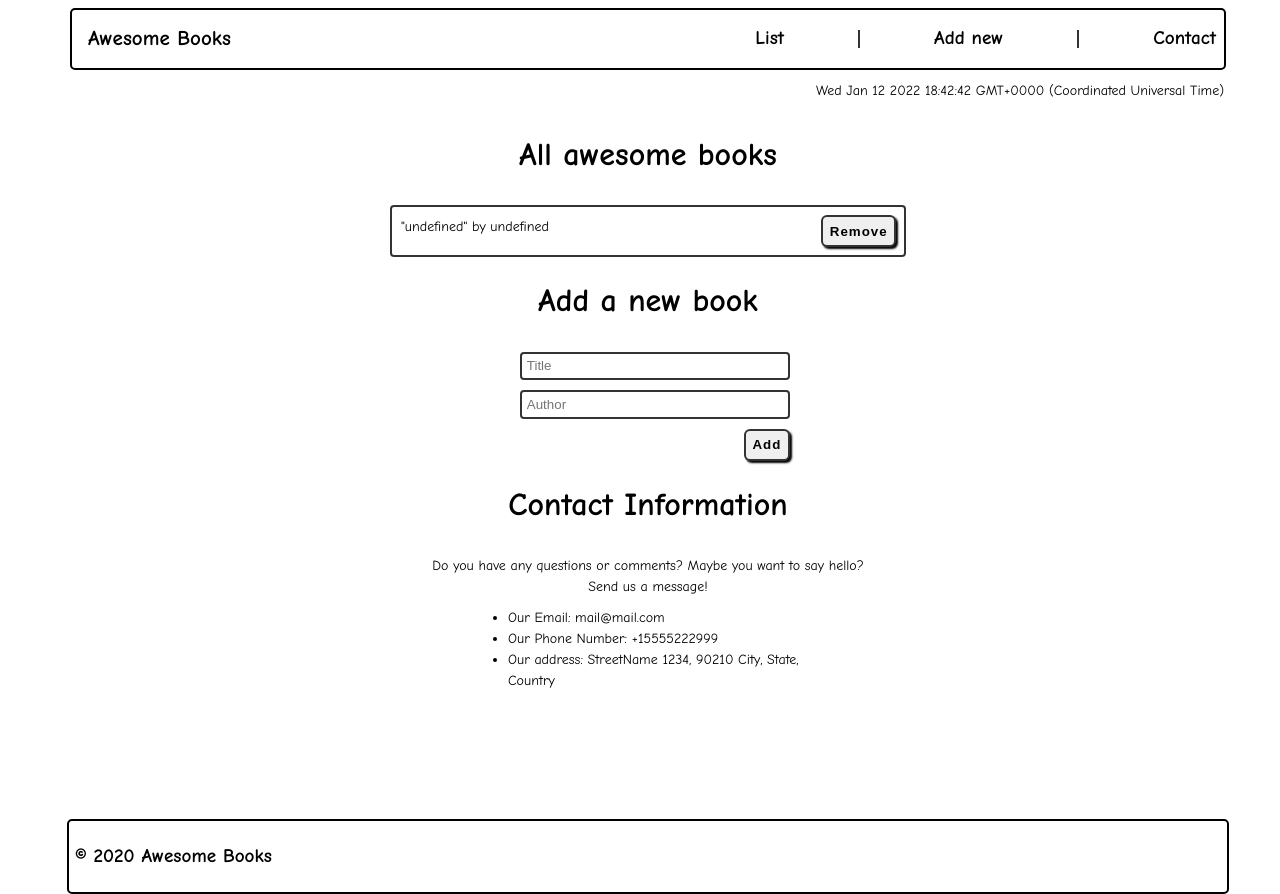
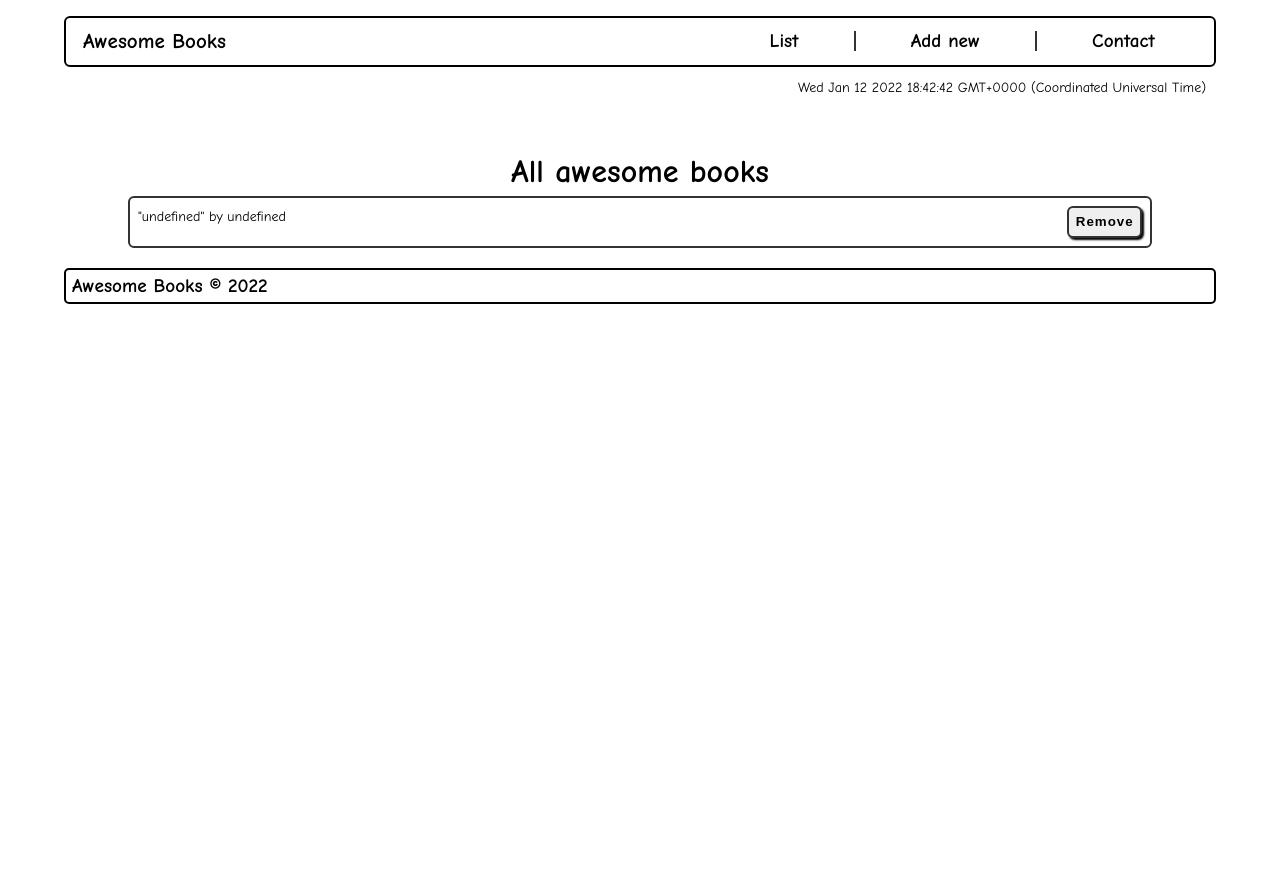
Before and after one commit to sergiogval/awesome-books, a website: page index.html in a window 1280 px wide. After the commit the page ends 816 px from the top, so only its background shows below. Drawn offline with Linux system fonts and the light colour scheme.

Commit message:
Refactor css & html files

```diff
--- a/index.html
+++ b/index.html
@@ -35,7 +35,7 @@
       </div>
     </section>
 
-    <form class="form" id="form">
+    <form class="form hidden" id="form">
       <h2 class="form-title">Add a new book
       </h2>
       <input type="text" name="title" placeholder="Title" required />
@@ -43,7 +43,7 @@
       <button type="submit">Add</button>
     </form>
 
-    <section class="contact" id="contact">
+    <section class="contactSection hidden" id="contactSection">
       <h2 class="contact-title">Contact Information</h2>
       <p class="contact-text">
         Do you have any questions or comments? Maybe you want to say hello? <br> Send us a message!
@@ -57,7 +57,7 @@
   </main>
 
   <footer class="footer">
-    <p class="CopyRight">&copy; 2020 Awesome Books</p>
+    <p class="CopyRight"> Awesome Books &copy; 2022</p>
   </footer>
 
   <script src='logic.js'></script>
--- a/style.css
+++ b/style.css
@@ -1,4 +1,15 @@
 @import url('https://fonts.googleapis.com/css2?family=Comic+Neue:ital,wght@0,300;0,400;0,700;1,300;1,400;1,700&display=swap');
+
+* {
+  margin: 0;
+  padding: 0;
+  box-sizing: border-box;
+}
+
+*::after,
+*::before {
+  box-sizing: inherit;
+}
 
 body {
   font-family: 'Comic Neue', cursive;
@@ -6,34 +17,47 @@ body {
   line-height: 1.5;
   width: 100vw;
   height: 100vh;
+  overflow-x: hidden;
 }
 
 h2 {
   font-size: 2rem;
   margin-top: 20px;
+  text-align: center;
 }
 
 button {
+  display: flex;
   font-weight: bold;
   letter-spacing: 1px;
   padding: 0.4rem;
   border-radius: 6px;
-  margin-left: 16.8em;
+  margin-left: auto;
+  border: 0.125rem #333 solid;
   box-shadow: 2px 2px 2px rgba(0, 0, 0, 1);
 }
 
 input {
   padding: 0.3rem;
   margin-bottom: 10px;
+  width: 100%;
+  border: 2px #333 solid;
+  border-radius: 6px;
+  outline: none;
 }
 
-table {
-  border-collapse: collapse;
+input:focus,
+input:active {
+  border: 3px #333 solid;
 }
 
-input,
-table {
-  width: 100%;
+.listSection {
+  display: flex;
+  flex-direction: column;
+  align-items: center;
+  justify-content: center;
+  margin-block: 20px;
+  height: 100%;
 }
 
 tr:nth-child(even) {
@@ -41,19 +65,9 @@ tr:nth-child(even) {
 }
 
 .all-books {
-  max-width: 32rem;
-  margin-bottom: 4rem;
-}
-
-button,
-input,
-.all-books {
-  border: 0.125rem #333 solid;
-}
-
-input,
-.all-books {
-  border-radius: 0.25rem;
+  width: 80%;
+  border: 2px #333 solid;
+  border-radius: 6px;
 }
 
 .book-container {
@@ -62,18 +76,9 @@ input,
   padding: 0.5rem;
 }
 
-h2,
-.form-title {
-  text-align: center;
-}
-
 .form {
-  max-width: 16rem;
+  max-width: 40%;
   box-sizing: border-box;
-}
-
-.all-books,
-.form {
   margin: 0 auto;
 }
 
@@ -83,9 +88,10 @@ h2,
   align-items: center;
   flex-direction: row;
   justify-content: space-between;
-  margin: auto;
+  margin: 16px auto 0 auto;
   border: solid 2px black;
-  border-radius: 5px;
+  border-radius: 6px;
+  padding: 1px;
 }
 
 div#date {
@@ -99,46 +105,38 @@ div#date {
 .menu {
   font-weight: bold;
   font-size: 1.2rem;
-  width: 40%;
+  width: 20%;
   display: flex;
-  flex-direction: row;
-  justify-content: space-between;
+  flex: 0.5;
+  flex-wrap: nowrap;
+  justify-content: space-evenly;
   align-items: center;
   padding: 0.5rem;
   list-style-type: none;
-  margin-block: 0.2em;
+  margin: 0;
   cursor: pointer;
 }
 
 hr {
   border: 0.1rem solid #333;
-  height: 16px;
-  margin: 0.5rem auto;
+  height: 20px;
+  margin: 0 5px;
 }
 
 .logo {
   margin-left: 16px;
   text-decoration: none;
   color: black;
-}
-
-h1 {
   margin-block: 0.2em;
 }
 
-.contact-text {
-  text-align: center;
-  width: 50%;
-}
-
-.contactInfo {
-  width: 25%;
-  padding-top: 10px;
-}
-
-.contact-text,
-.contactInfo {
-  margin: 0 auto;
+.contactSection {
+  display: flex;
+  flex-direction: column;
+  align-items: center;
+  justify-content: center;
+  margin-top: 10px;
+  font-weight: bold;
 }
 
 .footer {
@@ -147,11 +145,22 @@ h1 {
   align-items: center;
   flex-direction: row;
   justify-content: space-between;
-  left: 2em;
   border: solid 2px black;
   border-radius: 5px;
-  margin: 10% auto 0 auto;
+  margin: 1% auto;
   padding: 2px 0 2px 6px;
   font-weight: bold;
   font-size: 1.2rem;
 }
+
+.listSection.hidden {
+  display: none;
+}
+
+.form.hidden {
+  display: none;
+}
+
+.contactSection.hidden {
+  display: none;
+}
```
